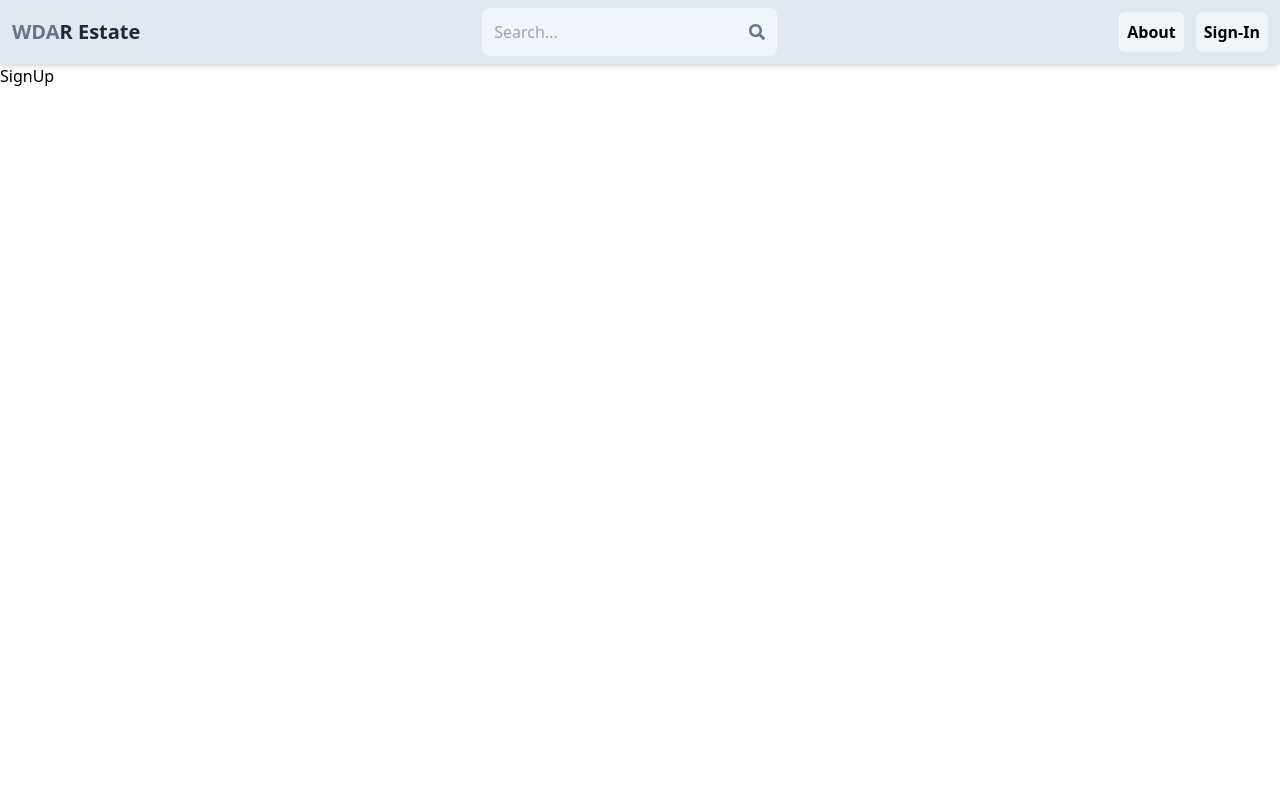
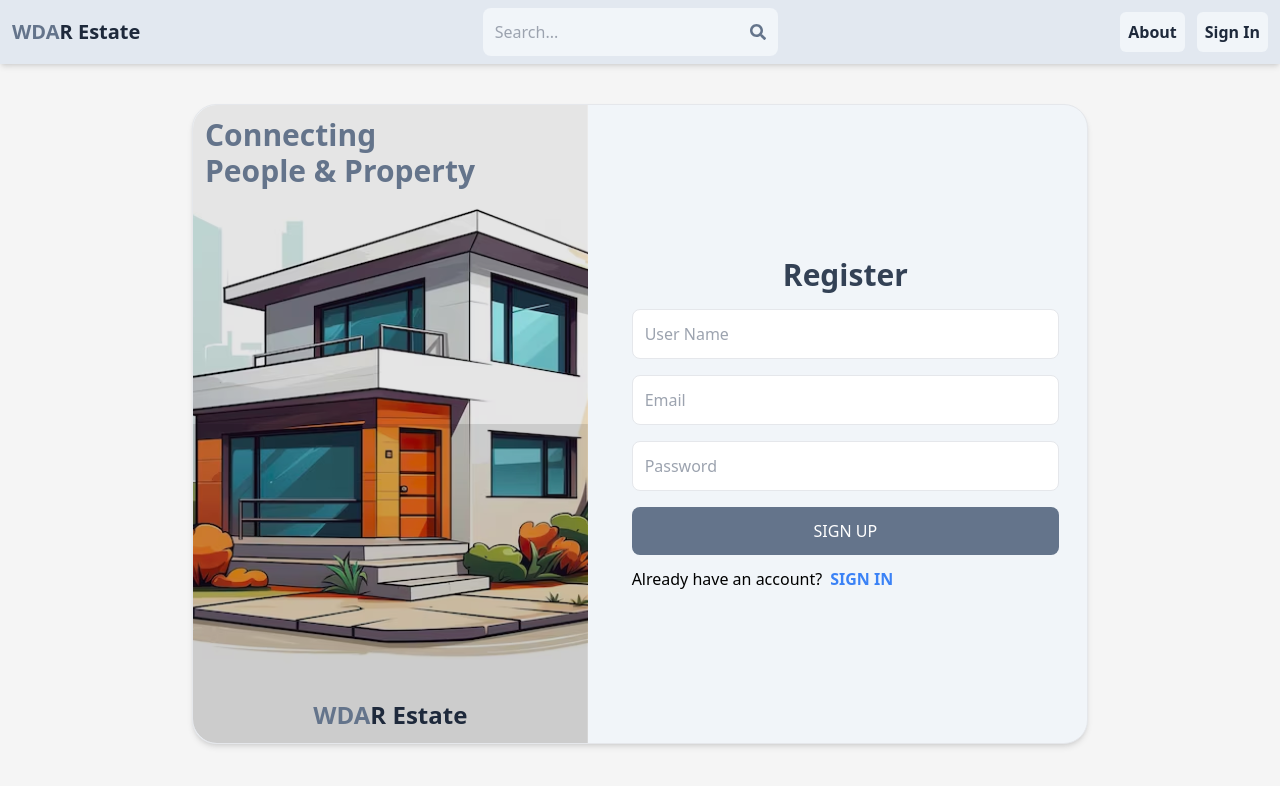
Before and after one commit to webdevaminul/WDA-Real-Estate, a React (Vite) app in the folder client/: page /sign-up in a window 1280 px wide. Shown: the top 786 px of the page. Built offline with nearby package versions, Linux system fonts and the light colour scheme.

Commit message:
Create Sign Up UI

```diff
--- a/client/src/components/Header.jsx
+++ b/client/src/components/Header.jsx
@@ -14,22 +14,22 @@ export default function Header() {
     <>
       <NavLink
         to="/about"
-        className="bg-slate-100 hover:bg-slate-400 p-2 rounded-md font-semibold w-full sm:w-fit text-center sm:text-start"
+        className="bg-slate-100 hover:bg-slate-400 p-2 rounded-md font-semibold w-full sm:w-fit text-slate-800 text-center sm:text-start"
       >
         About
       </NavLink>
       <NavLink
         to="sign-in"
-        className="bg-slate-100 hover:bg-slate-400 p-2 rounded-md font-semibold w-full sm:w-fit text-center sm:text-start"
+        className="bg-slate-100 hover:bg-slate-400 p-2 rounded-md font-semibold w-full sm:w-fit text-slate-800 text-center sm:text-start"
       >
-        Sign-In
+        Sign In
       </NavLink>
     </>
   );
 
   return (
     <header className="bg-slate-200 shadow-md">
-      <nav className="flex flex-wrap gap-1 justify-between items-center  mx-auto p-2 sm:p-0">
+      <nav className="flex flex-wrap gap-1 justify-between items-center container mx-auto p-2 sm:p-0">
         {/* Logo */}
         <Link to="/">
           <h1 className="font-bold text-sm sm:text-xl flex-wrap p-2 sm:p-3">
--- a/client/src/index.css
+++ b/client/src/index.css
@@ -1,8 +1,22 @@
 @tailwind base;
 @tailwind components;
 @tailwind utilities;
+
+body {
+  background-color: whitesmoke;
+  font-family: system-ui, -apple-system, BlinkMacSystemFont, "Segoe UI", Roboto, Oxygen, Ubuntu,
+    Cantarell, "Open Sans", "Helvetica Neue", sans-serif;
+}
 
 .active {
   background-color: slategrey;
   color: whitesmoke;
 }
+
+.registration-bg {
+  background-image: url(../src/assets/registration.avif),
+    linear-gradient(to bottom, rgba(0, 0, 0, 0.1) 50%, rgba(0, 0, 0, 0.2) 50%);
+  background-size: cover;
+  background-position: center;
+  background-blend-mode: multiply;
+}
--- a/client/src/pages/SignUp.jsx
+++ b/client/src/pages/SignUp.jsx
@@ -1,5 +1,58 @@
-import React from "react";
+import { Link } from "react-router-dom";
 
 export default function SignUp() {
-  return <div>SignUp</div>;
+  return (
+    <div className="flex items-center justify-center min-h-[90vh] container mx-auto">
+      <div className="w-full max-w-4xl mx-auto sm:bg-slate-100 sm:shadow-md sm:border sm:rounded-3xl flex flex-col gap-4 sm:flex-row-reverse h-[80vh]">
+        <div className="h-full w-full sm:w-1/2 md:w-[55%] p-3 sm:p-5 md:p-7 flex flex-col justify-center">
+          <h1 className="text-slate-700 text-2xl lg:text-3xl text-center font-semibold lg:font-bold mb-4">
+            Register
+          </h1>
+
+          <form className="flex flex-col gap-4">
+            <input
+              type="text"
+              placeholder="User Name"
+              className="border p-2 sm:p-3 rounded-lg outline-slate-500"
+              id="userName"
+            />
+            <input
+              type="email"
+              placeholder="Email"
+              className="border p-2 sm:p-3 rounded-lg outline-slate-500"
+              id="userEmail"
+            />
+            <input
+              type="password"
+              placeholder="Password"
+              className="border p-2 sm:p-3 rounded-lg outline-slate-500"
+              id="userPassword"
+            />
+
+            <button className="bg-slate-500 hover:bg-slate-400 text-white p-2 sm:p-3 rounded-lg disabled:bg-slate-300 disabled:cursor-not-allowed">
+              SIGN UP
+            </button>
+          </form>
+
+          <div className="flex gap-2 mt-3">
+            <p>Already have an account?</p>
+            <Link to="/sign-in" className="text-blue-500 hover:underline font-semibold">
+              SIGN IN
+            </Link>
+          </div>
+        </div>
+
+        <div className="registration-bg min-h-full w-full sm:w-1/2 md:w-[45%] flex flex-col justify-between sm:rounded-r-none sm:rounded-3xl ">
+          <h3 className="font-semibold lg:font-bold text-slate-500 text-2xl lg:text-3xl p-2 sm:p-3">
+            Connecting <br /> People & Property
+          </h3>
+
+          <h2 className="font-bold text-2xl text-center flex-wrap p-2 sm:p-3">
+            <span className="text-slate-500">WDA</span>
+            <span className="text-slate-800">R Estate</span>
+          </h2>
+        </div>
+      </div>
+    </div>
+  );
 }
```
Also changed, not shown: client/src/assets/Registration.webp (added), client/src/assets/registration.avif (added).
